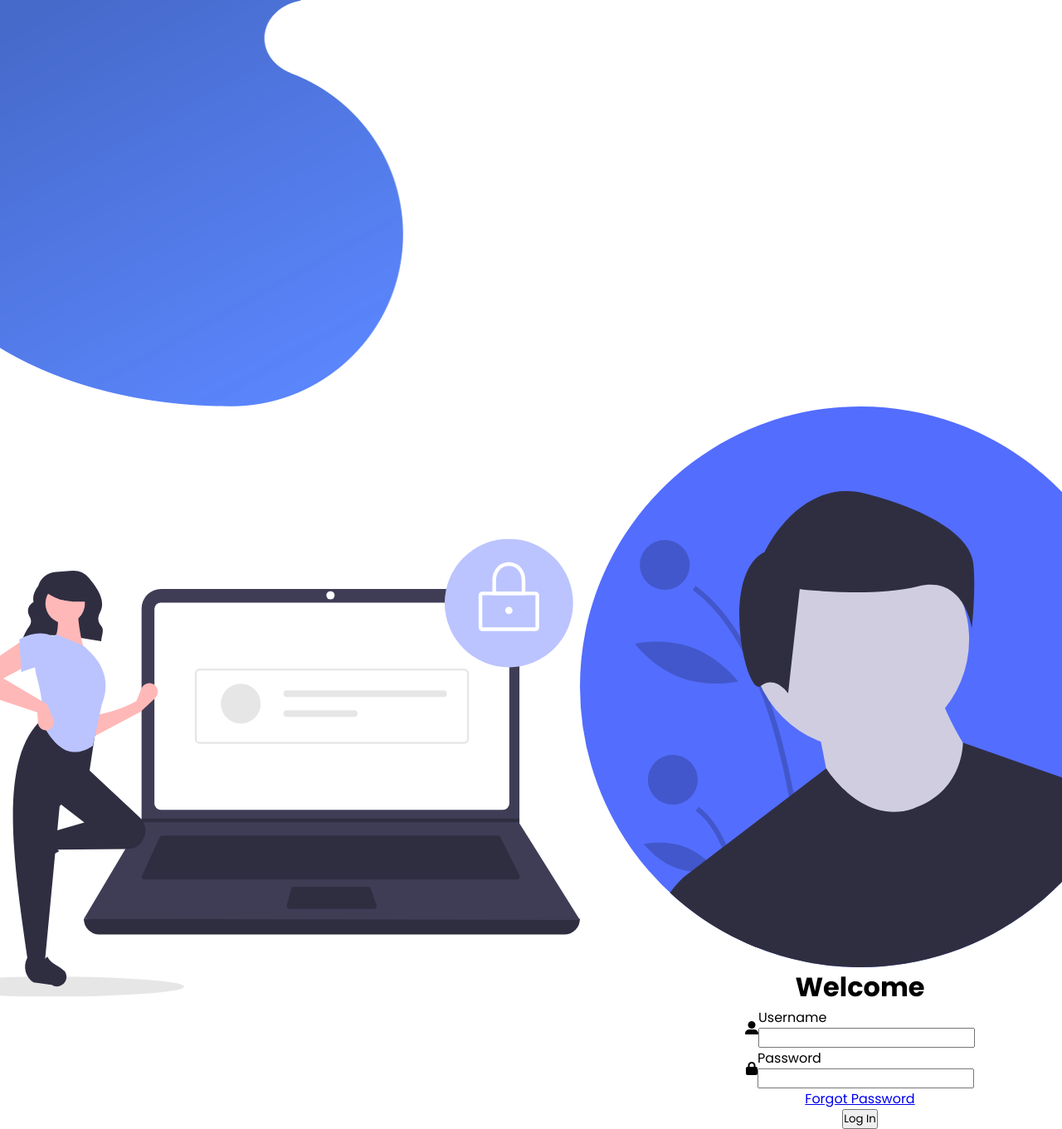
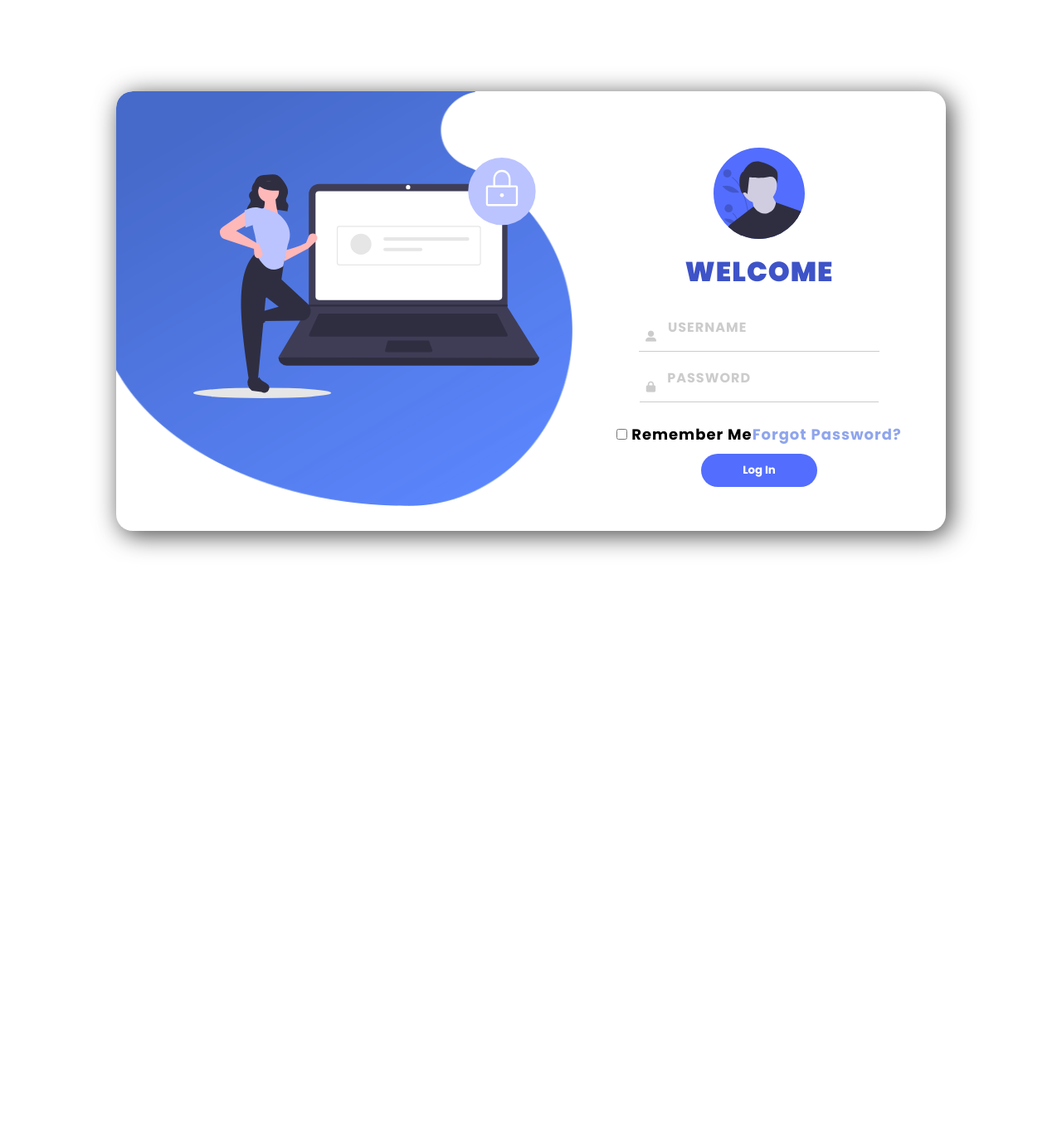
Before and after one commit to jo-adithya/note-app, a Flask app: page /login in a window 1280 px wide; the page is wider, and only the part inside the window is pictured. Shown: that part at 83% size. After the commit the page ends 667 px from the top of that part, so only its background shows below. Run offline with Flask 2, Linux system fonts and the light colour scheme; some libraries are stand-ins or nearby versions.

Commit message:
Reformat Remember me and forgot password

```diff
--- a/app/templates/login.html
+++ b/app/templates/login.html
@@ -1,13 +1,13 @@
 {% extends "base.html" %}
 
 {% block head %}
-
+<link rel="stylesheet" href="../static/css/login.css">
 {% endblock head %}
 
 {% block body %}
 <div class="flex justify-center align-center body">
   <div class="container-login">
-    <img class= "login-img"src="../static/images/background.png" alt="wave-backgroung">
+    <img class="login-img" src="../static/images/background.png" alt="wave-backgroung">
     <div class="login flex justify-end">
       <img src="../static/images/login.svg" alt="login-image">
 
@@ -15,13 +15,15 @@
         {{ form.hidden_tag() }}
         <img src="../static/images/avatar.svg" alt="avatar">
         <h1 class="title">Welcome</h1>
+
         <div class="form-group flex align-center">
           <i class="fas fa-user-alt"></i>
-          <div class="login">
+          <div class="username">
             <p>{{ form.username.label }}</p>
             {{ form.username(class_="text-input login-text", id="username") }}
           </div>
         </div>
+
         <div class="form-group password flex align-center">
           <i class="fas fa-lock"></i>
           <div class="password">
@@ -29,9 +31,12 @@
             {{ form.password(class_="text-input login-text", id="password") }}
           </div>
         </div>
-        <a href="forgot.html">Forgot Password</a>
-        <!-- <p>{{ form.remember_me() }} {{ form.remember_me.label }}</p> -->
-        <p>{{ form.submit(class_="text-input") }}</p>
+        <div class="form-footer flex justify-space-between">
+          <p>{{ form.remember_me() }} {{ form.remember_me.label }}</p>
+          <a href="forgot.html">Forgot Password?</a>
+        </div>
+
+        <p>{{ form.submit() }}</p>
         <!-- <p class="forgot" align="center"><a href="forgot.html">Forgot Password?</p>
         <p class="forgot" align="center"><a href="signup.html">Make a New Account</p> -->
       </form>
```
